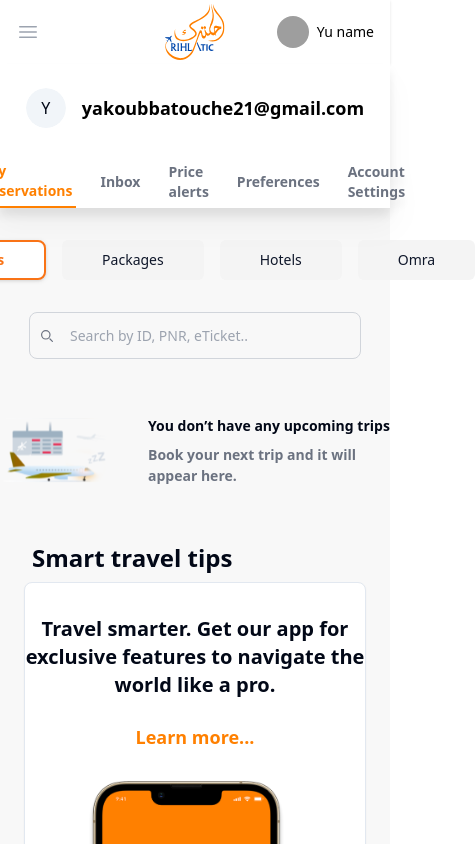
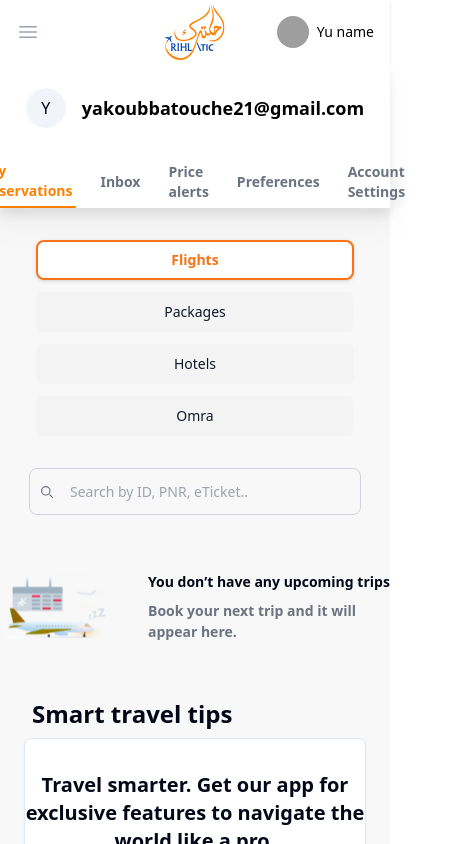
Before and after one commit to karimyekhlef1/-rihlatic, a Next.js app: page /en in a window 390 px wide. Shown: the top 844 px of the page, 475 px wide, since content can reach past the window. Built offline with nearby package versions, Linux system fonts and the light colour scheme; grey boxes are pictures that could not be loaded.

Commit message:
Fixed the buttons sizes on mobile

```diff
--- a/app/Layout/Main/mainPage.tsx
+++ b/app/Layout/Main/mainPage.tsx
@@ -9,17 +9,17 @@ export default function MainPage() {
   return (
     <div className="h-full flex-col items-center flex pt-8 pb-20 bg-[#f8f8f8]">
       {/* Buttons */}
-      <div className="flex flex-row gap-x-4">
-        <Button className="w-full px-10 h-10" variant={'rihlatic'}>
+      <div className="flex flex-col gap-y-3 md:flex-row gap-x-4">
+        <Button className="w-full px-32 md:px-10 h-10" variant={'rihlatic'}>
           Flights
         </Button>
-        <Button className="w-full px-10 h-10" variant={'rihlatic2'}>
+        <Button className="w-full px-32 md:px-10 h-10" variant={'rihlatic2'}>
           Packages
         </Button>
-        <Button className="w-full px-10 h-10" variant={'rihlatic2'}>
+        <Button className="w-full px-32 md:px-10 h-10" variant={'rihlatic2'}>
           Hotels
         </Button>
-        <Button className="w-full px-10 h-10" variant={'rihlatic2'}>
+        <Button className="w-full px-32 md:px-10 h-10" variant={'rihlatic2'}>
           Omra
         </Button>
       </div>
```
